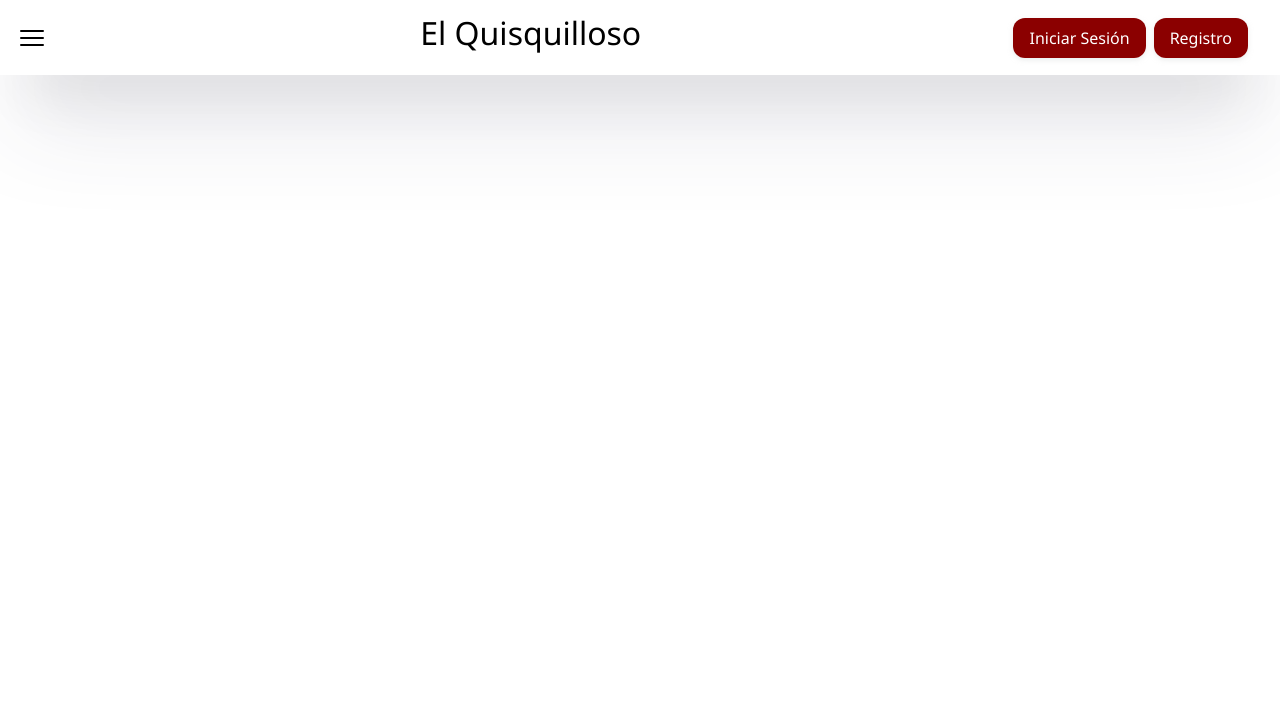
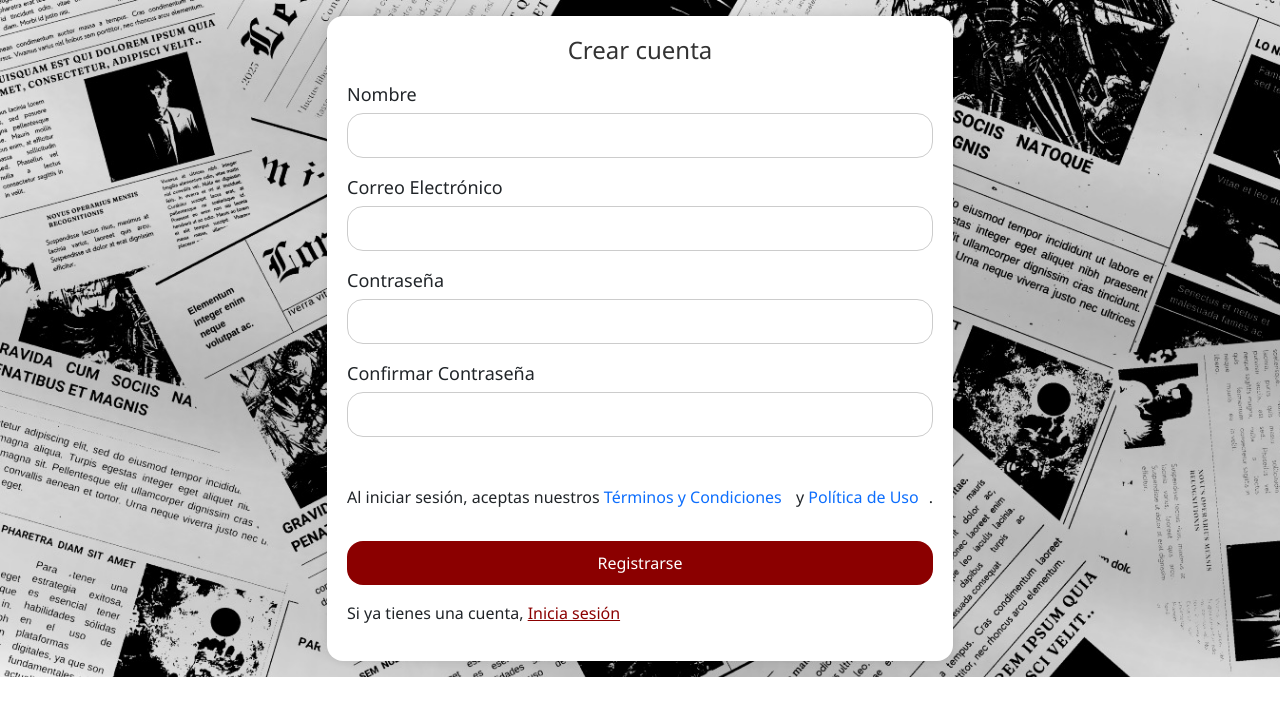
Before and after one commit to Paoladevelopment/elquisquilloso-front, a React (Vite) app: page /registro in a window 1280 px wide. Shown: the top 716 px of the page. Built offline with nearby package versions, Linux system fonts and the light colour scheme.

Commit message:
Agregando enrutamiento

```diff
--- a/package.json
+++ b/package.json
@@ -13,7 +13,8 @@
     "bootstrap": "^5.3.1",
     "react": "^18.2.0",
     "react-bootstrap": "^2.8.0",
-    "react-dom": "^18.2.0"
+    "react-dom": "^18.2.0",
+    "react-router-dom": "6.15.0"
   },
   "devDependencies": {
     "@types/react": "^18.2.15",
--- a/src/App.jsx
+++ b/src/App.jsx
@@ -1,11 +1,20 @@
-
+import { Route, BrowserRouter as Router, Routes } from "react-router-dom";
 import { Inicio } from "./Paginas/Inicio/Inicio";
-
+import { Header } from "./Componentes/Header/Header";
+import Login from "./Paginas/Login/Login";
+import Registro from "./Paginas/Registro/Registro";
 
 function App() {
   return (
     <>
-      <Inicio />
+      <Router>
+        <Header />
+        <Routes>
+          <Route path="/" element={<Inicio />} />
+          <Route path="/inicioSesion" element={<Login />} />
+          <Route path="/registro" element={<Registro />} />
+        </Routes>
+      </Router>
     </>
   );
 }
--- a/src/Componentes/Header/Header.jsx
+++ b/src/Componentes/Header/Header.jsx
@@ -1,12 +1,20 @@
 import { useState } from "react";
 import { Boton } from "../Boton/Boton";
 import "./Header.css";
+import { useLocation } from "react-router-dom";
 export const Header = () => {
-  const [showMenu, setShowMenu] = useState(false);
+  const location = useLocation();
+  const[showMenu, setShowMenu] = useState(false);
+  const isLoginPage = location.pathname === "/inicioSesion";
+  const isRegisterPage = location.pathname === "/registro";
+  if (isLoginPage || isRegisterPage) return null;
   return (
     <header className="main-header">
       <div className="main-header__menu-container">
-        <button className={`main-header__opciones ${showMenu? "isActive": ""}`} onClick={() => setShowMenu(!showMenu)}>
+        <button
+          className={`main-header__opciones ${showMenu ? "isActive" : ""}`}
+          onClick={() => setShowMenu(!showMenu)}
+        >
           <svg
             xmlns="http://www.w3.org/2000/svg"
             fill="none"
@@ -21,7 +29,7 @@ export const Header = () => {
             />
           </svg>
         </button>
-        <nav className={`main-header__menu ${showMenu? "isActive": ""}`}>
+        <nav className={`main-header__menu ${showMenu ? "isActive" : ""}`}>
           <ul>
             <li>
               <a href="#">Cultura y Entretenimiento</a>
@@ -47,7 +55,6 @@ export const Header = () => {
             <li>
               <a href="#">Política</a>
             </li>
-
           </ul>
         </nav>
       </div>
--- a/src/Paginas/Inicio/Inicio.jsx
+++ b/src/Paginas/Inicio/Inicio.jsx
@@ -3,7 +3,7 @@ import { Header } from '../../Componentes/Header/Header';
 export const Inicio = () => {
   return (
     <>
-      <Header />
+      Inicio
     </>
   );
 };
--- a/src/Paginas/Registro/Registro.css
+++ b/src/Paginas/Registro/Registro.css
@@ -3,46 +3,29 @@
     background-image: url('../../assets/header-img.jpg');
     background-size: cover;
     background-repeat: no-repeat;
-    margin: 0;
-    padding: 0;
+    padding: 1rem 0;
     display: flex;
     justify-content: center;
     align-items: center;
-    height: 100vh;
 }
 
 .registro {
     background-color: #ffffff;
-    padding: 20px;
+    padding: 1.25rem;
     border-radius: 1rem;
     box-shadow: 0 0 10px rgba(0, 0, 0, 0.1);
-    text-align: center;
-    width: 25rem;
-    height: auto;
+    text-align: left;
 }
 
 .registro__titulo {
-    margin-bottom: 20px;
-    font-size: 1.08rem;
+    text-align: center;
+    font-size: 1.5rem;
     color: #333;
     position: relative;
 }
 
-.registro__titulo::after {
-    content: "";
-    display: block;
-    width: 100%;
-    height: 0.3rem;
-    background-color: #8B0000;
-    position: absolute;
-    bottom: -5px;
-    left: 0;
-}
-
 .registro__datos {
-    font-size: 1.08rem;
-    margin-bottom: 10px;
-    text-align: left;
+    font-size: 1.125rem;
     margin-top: 1rem;
 }
 
--- a/src/Paginas/Registro/Registro.jsx
+++ b/src/Paginas/Registro/Registro.jsx
@@ -1,38 +1,87 @@
-import React from 'react'
-import './Registro.css'
+import React from "react";
+import "./Registro.css";
 export const Registro = () => {
   return (
     <div className="contenedorRegistro">
       <div class="registro">
-                <h2 className='registro__titulo'>Crear Cuenta</h2>
+        <h2 className="registro__titulo">Crear cuenta</h2>
         <form>
           <div class="registro__datos">
-                        <label for="nombre" className='registro__datos--label' >Nombre</label>
-                        <input type="text" className="registro__datos--input" id="nombre" name="nombre" required />
+            <label for="nombre" className="registro__datos--label">
+              Nombre
+            </label>
+            <input
+              type="text"
+              className="registro__datos--input"
+              id="nombre"
+              name="nombre"
+              required
+            />
           </div>
           <div class="registro__datos">
-                        <label for="email" className='registro__datos--label'>Correo Electrónico</label>
-                        <input type="email" className="registro__datos--input" id="email" name="email" required />
+            <label for="email" className="registro__datos--label">
+              Correo Electrónico
+            </label>
+            <input
+              type="email"
+              className="registro__datos--input"
+              id="email"
+              name="email"
+              required
+            />
           </div>
           <div class="registro__datos">
-                        <label for="password" className='registro__datos--label'>Contraseña</label>
-                        <input type="password" className="registro__datos--input" id="password" name="password" required />
+            <label for="password" className="registro__datos--label">
+              Contraseña
+            </label>
+            <input
+              type="password"
+              className="registro__datos--input"
+              id="password"
+              name="password"
+              required
+            />
           </div>
           <div class="registro__datos">
-                        <label for="password" className='registro__datos--label'>Confirmar Contraseña</label>
-                        <input type="password" className="registro__datos--input" id="password" name="password" required />
+            <label for="password" className="registro__datos--label">
+              Confirmar Contraseña
+            </label>
+            <input
+              type="password"
+              className="registro__datos--input"
+              id="password"
+              name="password"
+              required
+            />
           </div>
           <div class="terminos">
-                    <p>Al iniciar sesión, aceptas nuestros <a href="#" className='terminos__enlace'>Términos y Condiciones</a> y <a href="#" className='terminos__enlace'>Política de Uso</a>.</p>
+            <p>
+              Al iniciar sesión, aceptas nuestros{" "}
+              <a href="#" className="terminos__enlace">
+                Términos y Condiciones
+              </a>{" "}
+              y{" "}
+              <a href="#" className="terminos__enlace">
+                Política de Uso
+              </a>
+              .
+            </p>
           </div>
-                    <button type="submit" className='registro__boton'>Registrarse</button>
+          <button type="submit" className="registro__boton">
+            Registrarse
+          </button>
         </form>
         <div class="iniciarSesion">
-                    <p>Si ya tienes una cuenta, <a href="#" className='iniciarSesion__enlace'>Inicia sesión</a></p>
+          <p>
+            Si ya tienes una cuenta,{" "}
+            <a href="#" className="iniciarSesion__enlace">
+              Inicia sesión
+            </a>
+          </p>
         </div>
       </div>
     </div>
-    )
-}
+  );
+};
 
-export default Registro
+export default Registro;
```
Also changed, not shown: 1 other file (tests, documents, lock files or other folders). Lines whose indentation alone changed are shown as unchanged.
